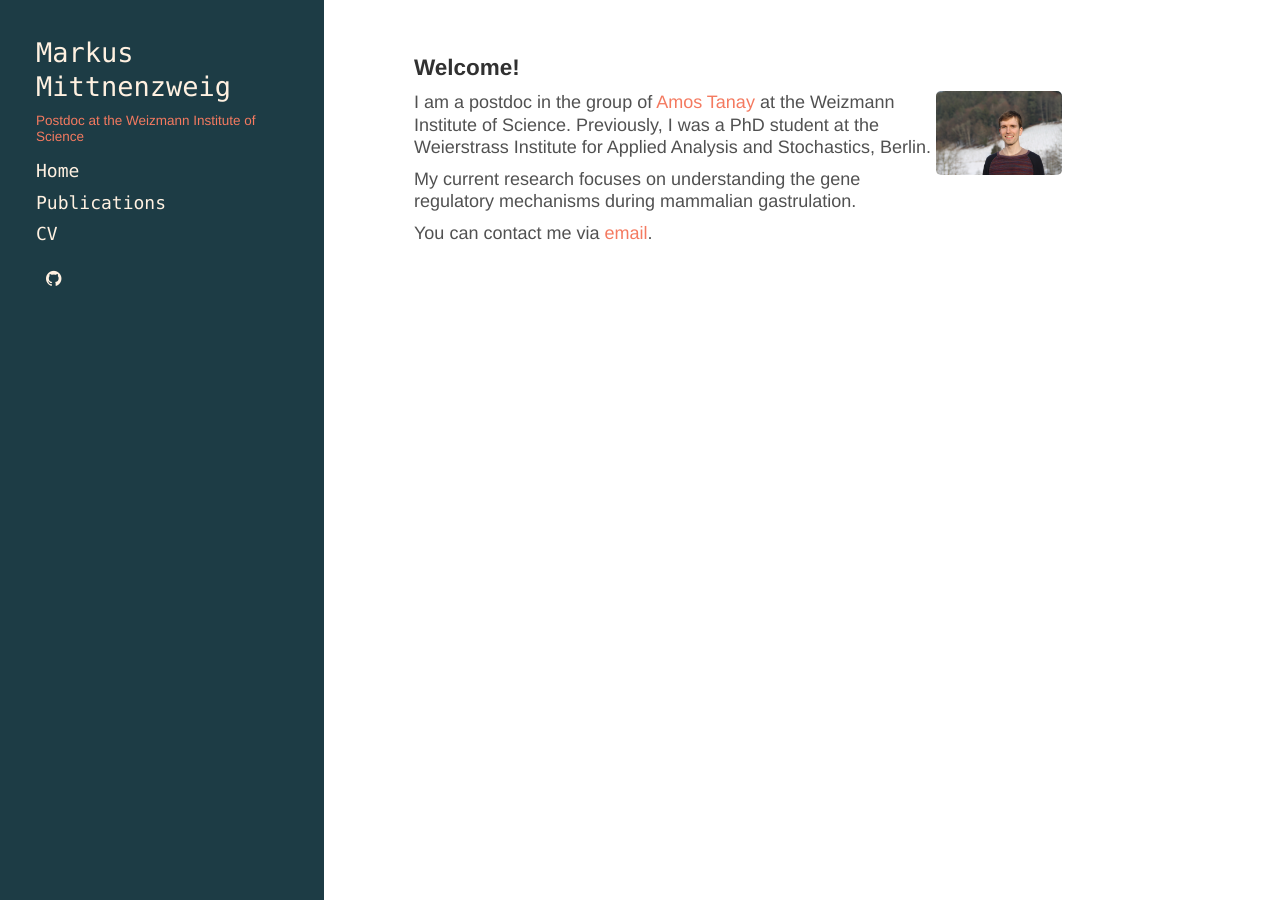
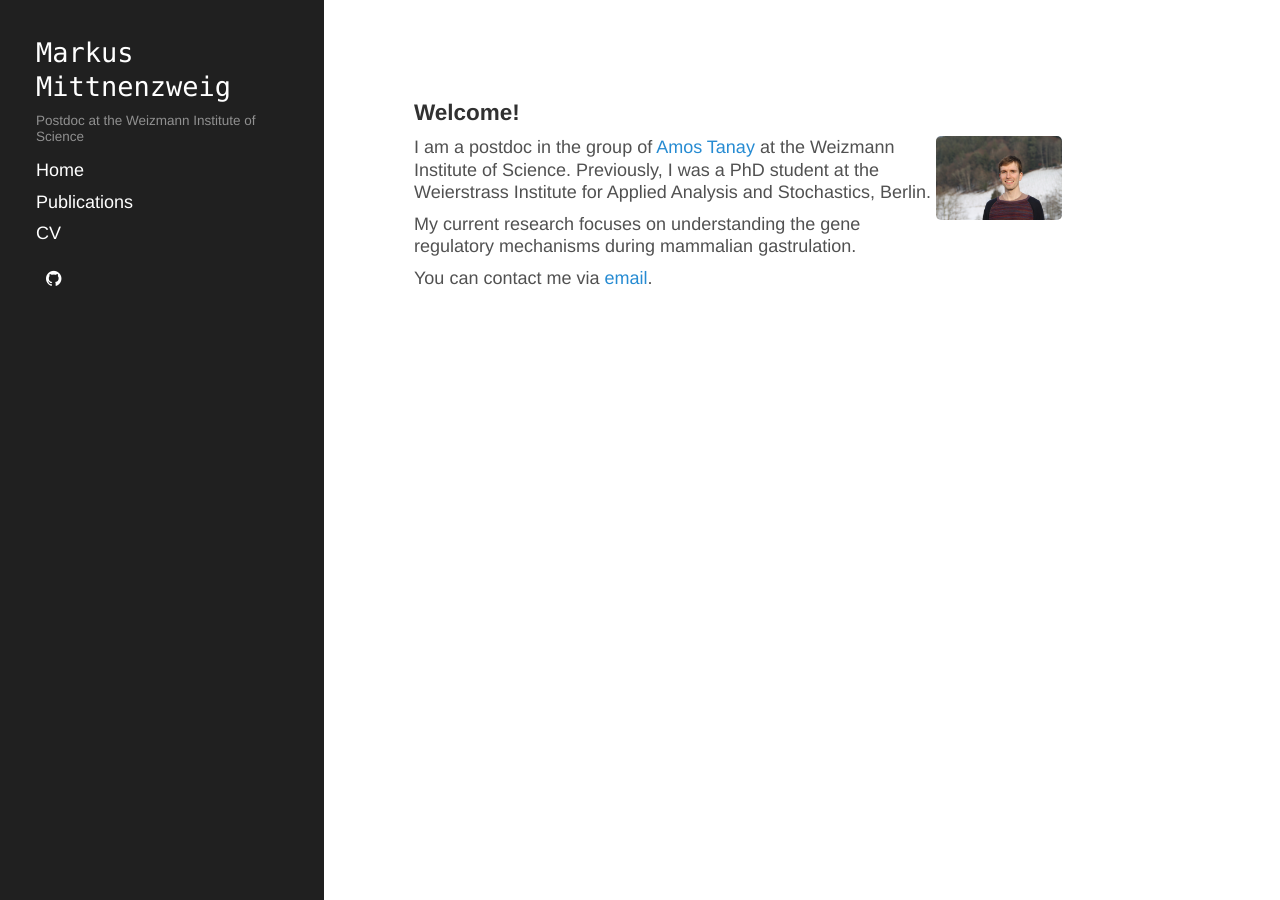
Before and after one commit to mmittnenzweig/mmittnenzweig.github.io, a Jekyll site: the page built from index.md, in a window 1280 px wide. Built offline with Jekyll 4.4.1, drawn with Linux system fonts in a browser that asks for light colours; nearby versions of some CDN libraries; a style sheet for code colours, icons or effects is not loaded.

Commit message:
Changed css style

```diff
--- a/_layouts/default.html
+++ b/_layouts/default.html
@@ -3,7 +3,7 @@
 
   {% include head.html %}
 
-  <body class="theme-libuchauer">
+  <body class="theme-mmittnenzweig">
 
     {% include sidebar.html %}
 
```
